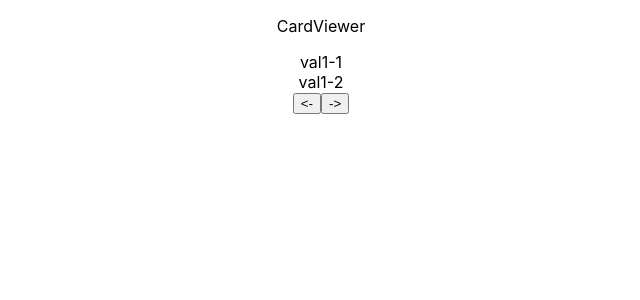
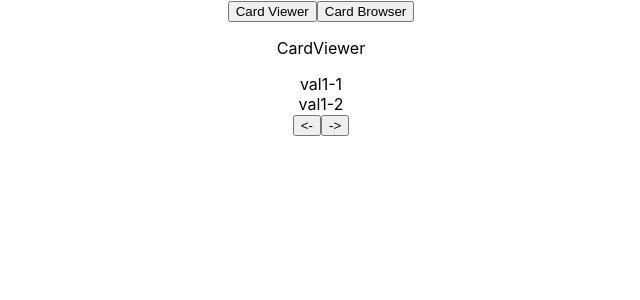
Before and after one commit to bjeziorek/super-quick-flashcards, a React (Create React App) app: page / in a window 1280 px wide. Shown: the top 300 px of the page, without its empty margins (319-959 px from the left). Built offline with nearby package versions, Linux system fonts and the light colour scheme.

Commit message:
card browser

```diff
--- a/src/App.js
+++ b/src/App.js
@@ -1,10 +1,10 @@
 import './App.css';
-import CardViewer from './CardViewer';
+import Flashcards from './Flashcards';
 
 function App() {
   return (
     <div className="App">
-     <CardViewer/>
+      <Flashcards/>
     </div>
   );
 }
--- /dev/null
+++ b/src/CardBrowser.js
@@ -0,0 +1,15 @@
+import React from 'react'
+import data from './data.json'
+
+export default function CardBrowser() {
+
+    const list = data.data.map((el, i) => (
+        <p key={i}>{el.lang1} - {el.lang2}</p>)
+    );
+
+    return (
+        <div>CardBrowser
+            {list}
+        </div>
+    )
+}
--- /dev/null
+++ b/src/Flashcards.js
@@ -0,0 +1,23 @@
+import { useState } from 'react';
+import './App.css';
+import CardBrowser from './CardBrowser';
+import CardViewer from './CardViewer';
+
+
+export default function Flashcards() {
+    const [content, setContent] = useState(<CardViewer />);
+    const runCardViewer = () => {
+        setContent(<CardViewer />)
+    }
+    const runCardBrowser = () => {
+        setContent(<CardBrowser />)
+    }
+
+    return (
+        <div>
+            <button onClick={runCardViewer}>Card Viewer</button>
+            <button onClick={runCardBrowser}>Card Browser</button>
+            {content}
+        </div>
+    )
+}
```
